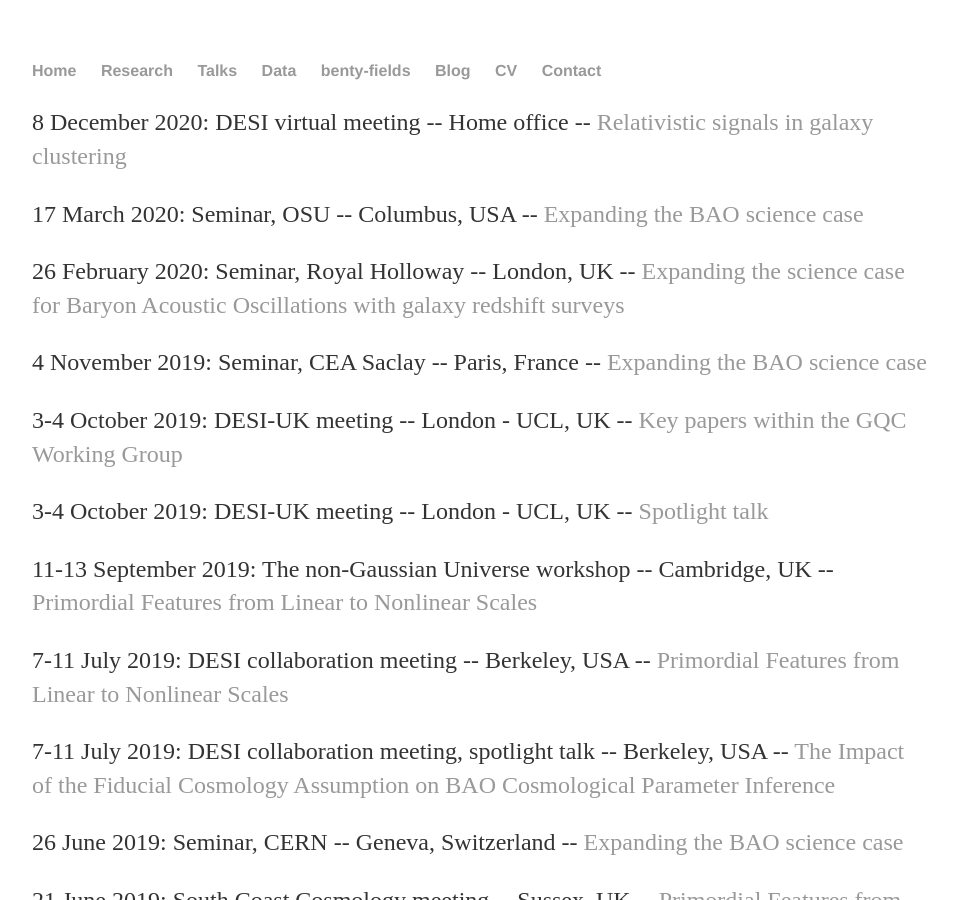
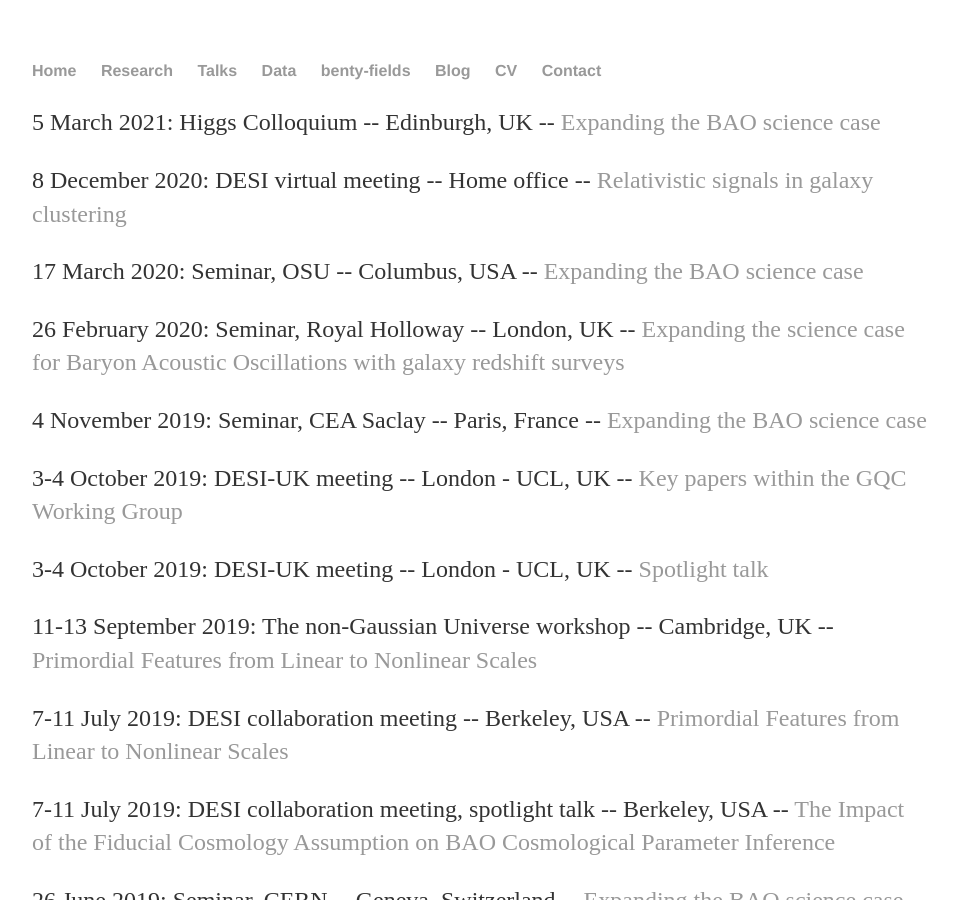
Before and after one commit to fbeutler/fbeutler.github.io, a Jekyll site: the page built from talks/talks.html, in a window 1280 px wide and 900 px high. Shown: the whole window, without its empty margins (160-1117 px from the left). Built offline with Jekyll 4.4.1, drawn with Linux system fonts in a browser that asks for light colours.

Commit message:
Update talks.html

```diff
--- a/talks/talks.html
+++ b/talks/talks.html
@@ -4,6 +4,9 @@
 ---
 
 <div id="talks">
+  <p>
+     5 March 2021: Higgs Colloquium -- Edinburgh, UK -- <a href='/static/Higgs_colloquium_2021.pdf' target="_blank">Expanding the BAO science case</a>
+  </p>
   <p>
      8 December 2020: DESI virtual meeting -- Home office -- <a href='/static/DESI_collaboration_meeting_2020.pdf' target="_blank">Relativistic signals in galaxy clustering</a>
   </p>
```
